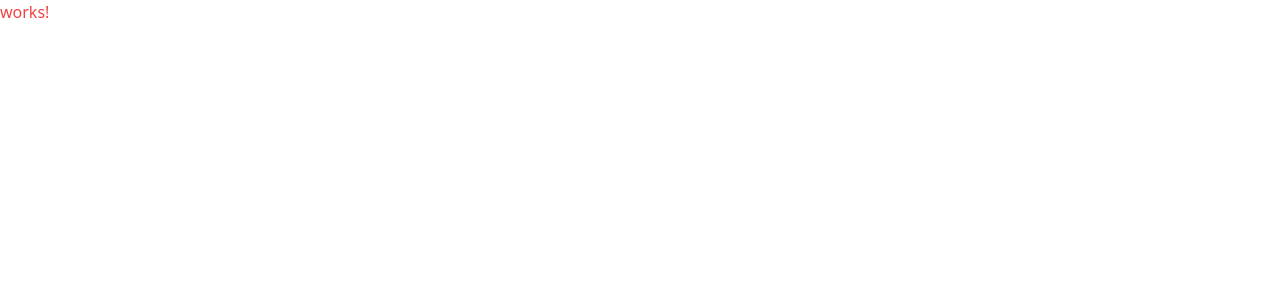
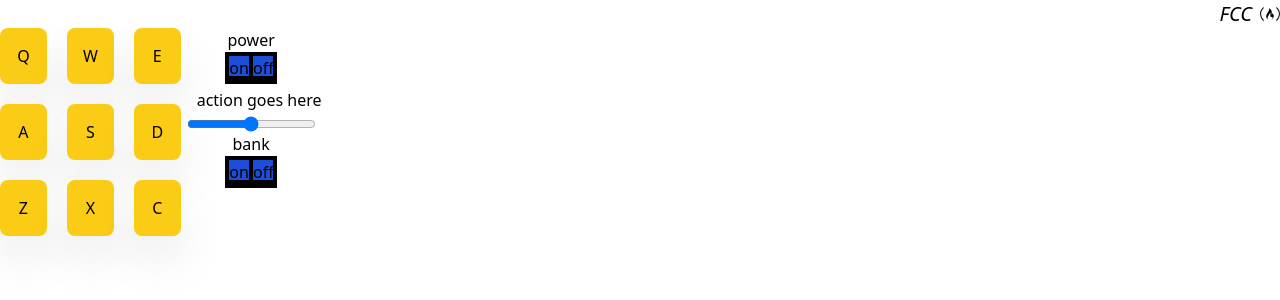
Before and after one commit to Mynraw/fcc-drum-machine, a Next.js app: page / in a window 1280 px wide. Shown: the top 300 px of the page. Built offline with nearby package versions, Linux system fonts and the light colour scheme.

Commit message:
ui boilerplate

```diff
--- a/package.json
+++ b/package.json
@@ -17,6 +17,7 @@
     "next": "13.2.4",
     "react": "18.2.0",
     "react-dom": "18.2.0",
+    "react-icons": "^4.8.0",
     "typescript": "5.0.2"
   },
   "devDependencies": {
--- /dev/null
+++ b/src/components/DrumMachine.tsx
@@ -0,0 +1,49 @@
+import { FaFreeCodeCamp } from "react-icons/fa";
+import { drumPad } from "@component/pages/api/drumPad";
+
+const DrumMachine = () => {
+  return (
+    <div>
+      <div className="flex items-center justify-end text-xl gap-x-2">
+        <span className="italic">FCC</span>
+        <FaFreeCodeCamp />
+      </div>
+      <div className="flex">
+        <div className="grid grid-cols-3 gap-5">
+          {drumPad.map((pad) => (
+            <button
+              type="button"
+              key={pad}
+              className="bg-yellow-400 p-4 text-center max-w-[80px] rounded-lg shadow-2xl"
+            >
+              {pad}
+            </button>
+          ))}
+        </div>
+        <div className="flex flex-col items-center">
+          {/* powaaaa */}
+          <>
+            <span>power</span>
+            <div className="bg-black p-1">
+              <button className="bg-blue-700 w-5 h-5 mr-0.5">on</button>
+              <button className="bg-blue-700 w-5 h-5 ml-0.5">off</button>
+            </div>
+          </>
+          <>
+            <span className="py-1 pl-4 text-center">action goes here</span>
+          </>
+          <input type={"range"} min={0} max={100} step={1} />
+          <>
+            <span>bank</span>
+            <div className="bg-black p-1">
+              <button className="bg-blue-700 w-5 h-5 mr-0.5">on</button>
+              <button className="bg-blue-700 w-5 h-5 ml-0.5">off</button>
+            </div>
+          </>
+        </div>
+      </div>
+    </div>
+  );
+};
+
+export default DrumMachine;
--- /dev/null
+++ b/src/pages/api/drumPad.ts
@@ -0,0 +1,11 @@
+export const drumPad: Array<string> = [
+    "Q",
+    "W",
+    "E",
+    "A",
+    "S",
+    "D",
+    "Z",
+    "X",
+    "C"
+];
--- a/src/pages/index.tsx
+++ b/src/pages/index.tsx
@@ -1,7 +1,9 @@
+import DrumMachine from "@component/components/DrumMachine";
+
 export default function Home() {
   return (
     <main>
-      <h1 className="text-red-500">works!</h1>
+      <DrumMachine />
     </main>
   );
 }
```
Also changed, not shown: 1 other file (tests, documents, lock files or other folders).
